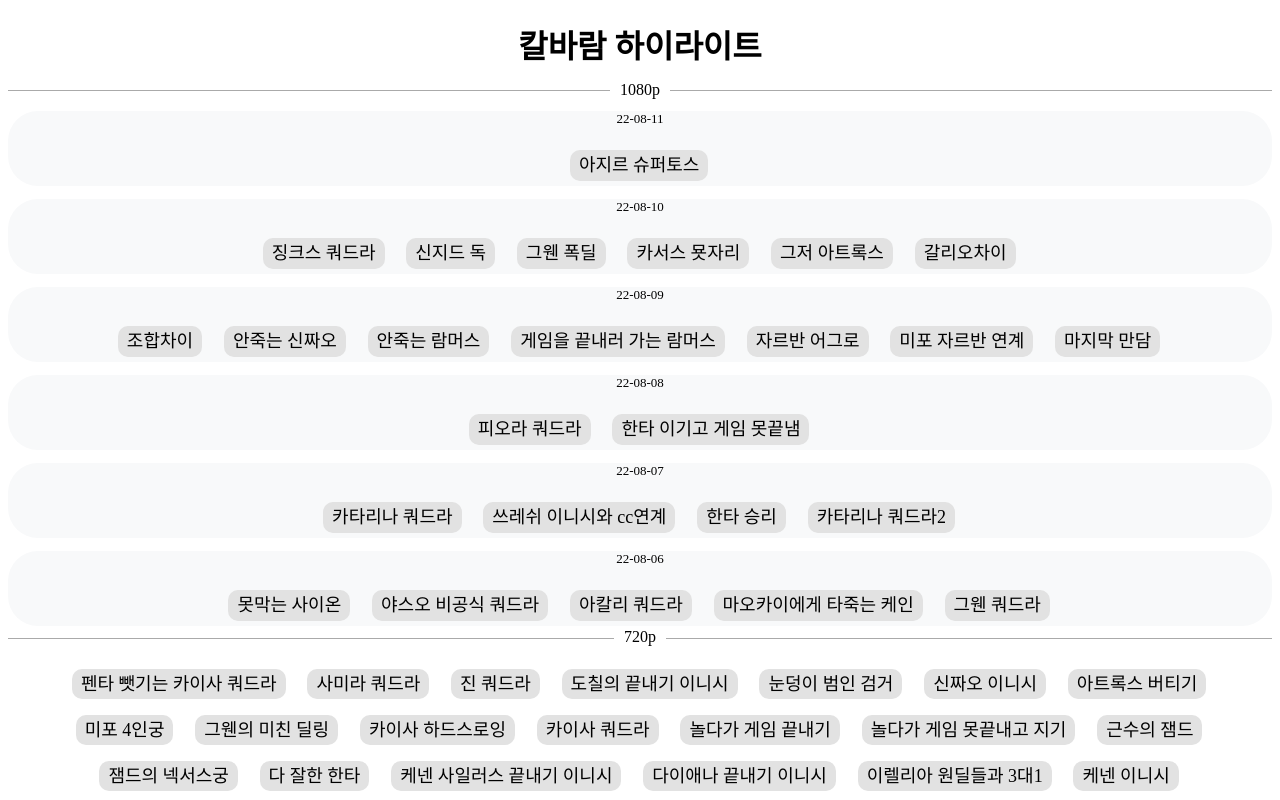
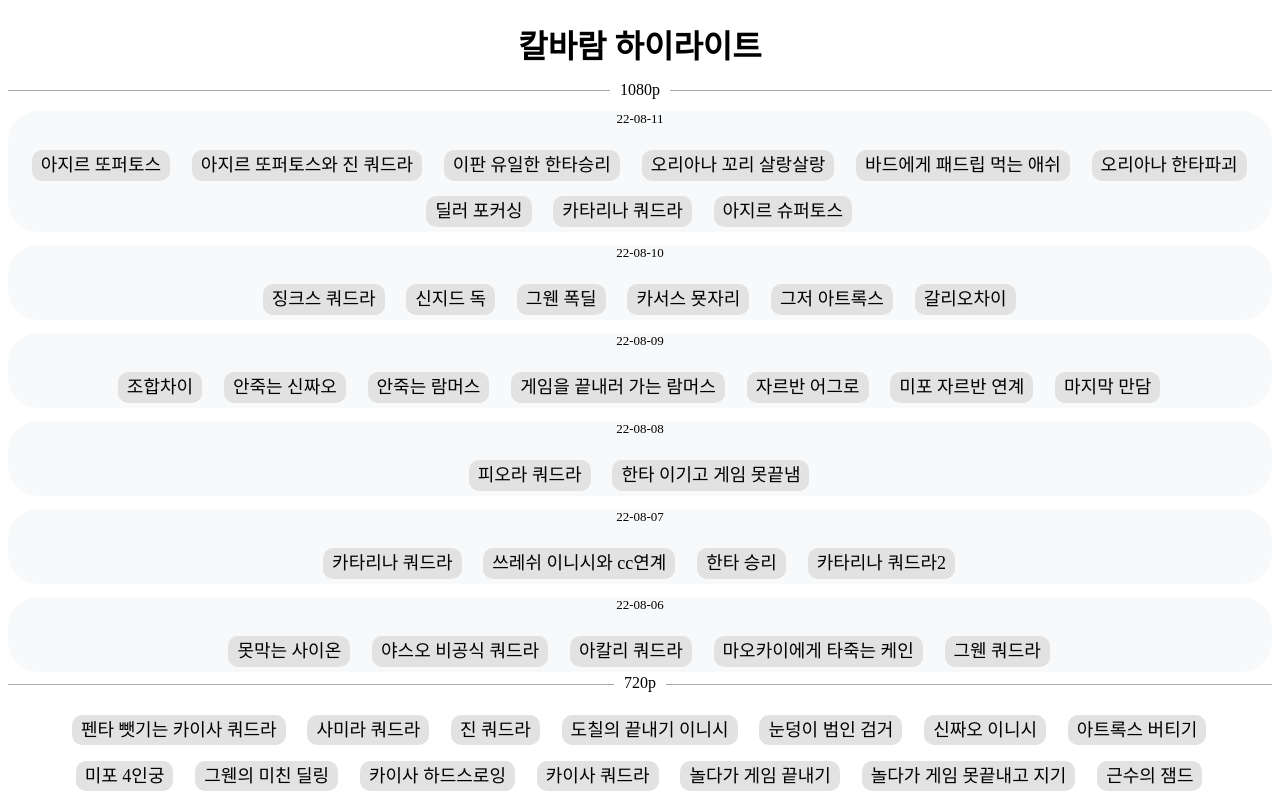
Before and after one commit to DANCIINGQUEEN/lolmadmovie, a React (Create React App) app: page / in a window 1280 px wide. Shown: the top 800 px of the page. Built offline with nearby package versions, Linux system fonts and the light colour scheme.

Commit message:
0811-1 commit

```diff
--- a/src/VideoLink.js
+++ b/src/VideoLink.js
@@ -892,35 +892,35 @@ function VideoLink() {
             title: "아지르 또퍼토스",
             link: "https://www.youtube.com/watch?v=cdS228p4Q9k"
         },
-        L1: {
+        L2: {
             title: "아지르 또퍼토스와 진 쿼드라",
             link: "https://www.youtube.com/watch?v=TRDHCr2oA0A"
         },
-        L1: {
+        L3: {
             title: "이판 유일한 한타승리",
             link: "https://www.youtube.com/watch?v=lU3pJGCPxd4"
         },
-        L1: {
+        L4: {
             title: "오리아나 꼬리 살랑살랑",
             link: "https://www.youtube.com/watch?v=apHIx7x7Jl0"
         },
-        L1: {
+        L5: {
             title: "바드에게 패드립 먹는 애쉬",
             link: "https://www.youtube.com/watch?v=89I4afSrAXM"
         },
-        L1: {
+        L6: {
             title: "오리아나 한타파괴",
             link: "https://www.youtube.com/watch?v=gEwCVFWi4SI"
         },
-        L1: {
+        L7: {
             title: "딜러 포커싱",
             link: "https://www.youtube.com/watch?v=vxBgdWyRLqk"
         },
-        L1: {
+        L8: {
             title: "카타리나 쿼드라",
             link: "https://www.youtube.com/watch?v=qWR58Y3IhfI"
         },
-        L1: {
+        L9: {
             title: "아지르 슈퍼토스",
             link: "https://www.youtube.com/watch?v=wy6hy6ZeqJs"
         },
```
